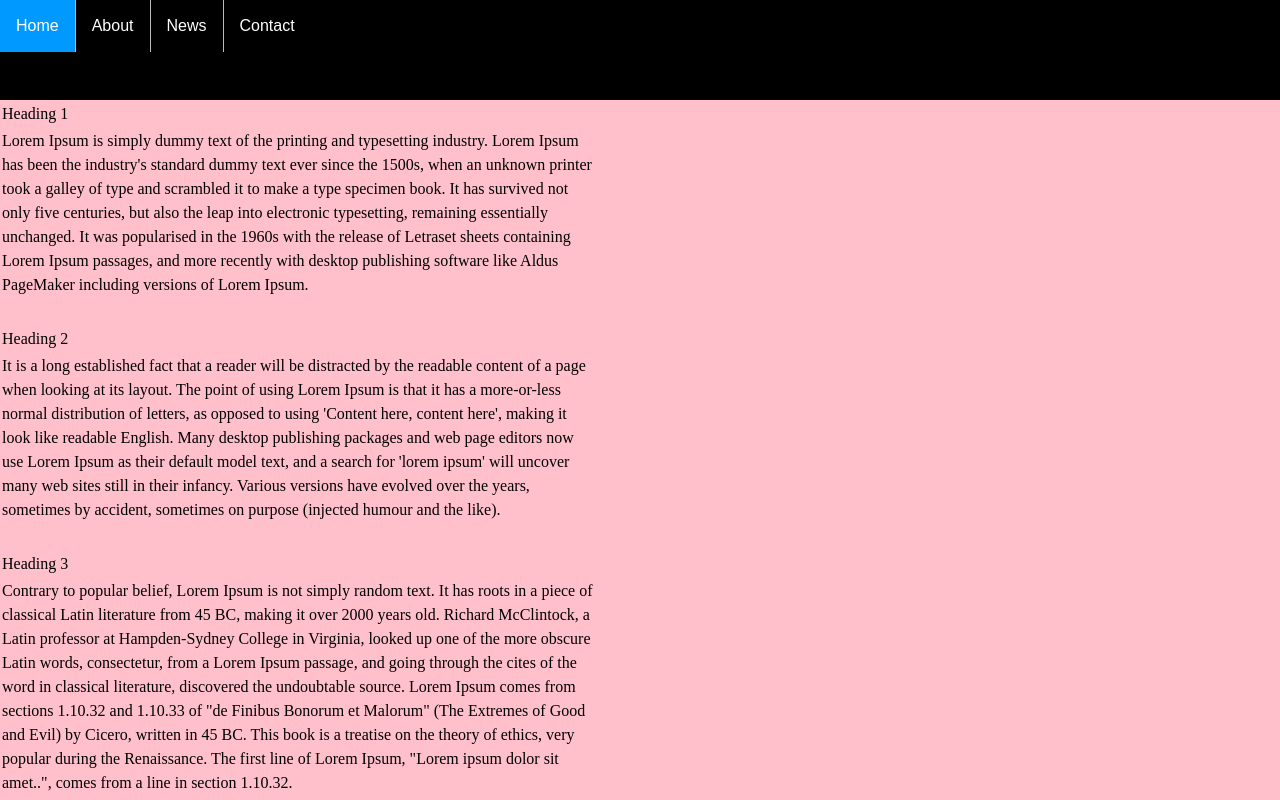
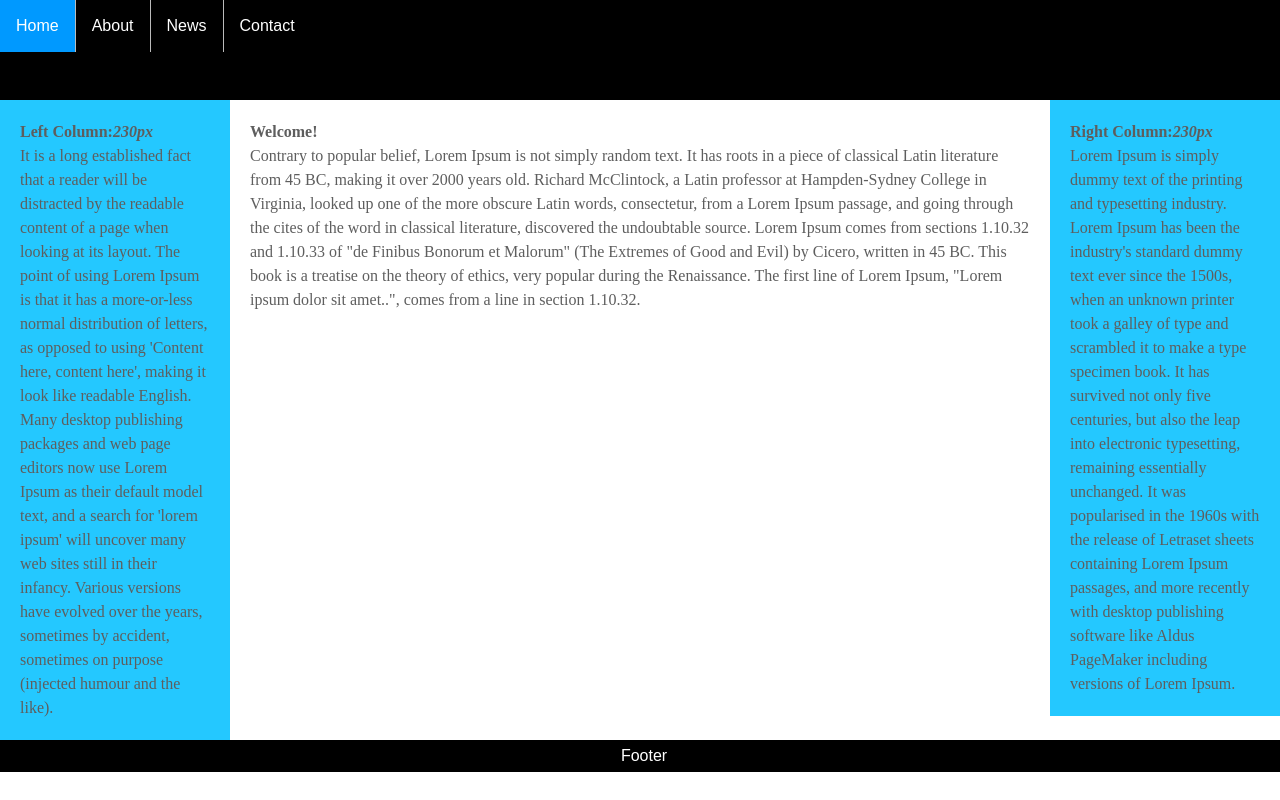
Before and after one commit to claudiahW/csspracts, a plain HTML site: page index.html in a window 1280 px wide. Drawn offline with Linux system fonts and the light colour scheme.

Commit message:
style paragraph elements

```diff
--- a/index.html
+++ b/index.html
@@ -11,7 +11,7 @@
             margin: 0;
             padding: 0;
             line-height: 1.5em;
-            background-color: pink;
+
         }
         #header {
             background-color: black;
@@ -119,46 +119,35 @@
             <ul style="display: inline;">
                 <li><a class="active" href="#home">Home</a></li>
                 <li><a href="#about">About</a></li>
-                <li><a href="#contact">News</a></li>
-                <li><a href="#about">Contact</a></li>
+                <li><a href="#news">News</a></li>
+                <li><a href="#contact">Contact</a></li>
 
             </ul>
         </div>
-   <table width="600" border="0" cellspacing="1" cellpadding="1">
-<tr>
-    <td>Heading 1</td>
-</tr>
 
-<tr>
-    <td>Lorem Ipsum is simply dummy text of the printing and typesetting industry. Lorem Ipsum has been the industry's standard dummy text ever since the 1500s, when an unknown printer took a galley of type and scrambled it to make a type specimen book. It has survived not only five centuries, but also the leap into electronic typesetting, remaining essentially unchanged. It was popularised in the 1960s with the release of Letraset sheets containing Lorem Ipsum passages, and more recently with desktop publishing software like Aldus PageMaker including versions of Lorem Ipsum.
- </td>
- </tr>
- <tr>
-    <td>
-        &nbsp;
-    </td>
- </tr>
-<tr>
-    <td>Heading 2</td>
-</tr>
-<tr>
-    <td>It is a long established fact that a reader will be distracted by the readable content of a page when looking at its layout. The point of using Lorem Ipsum is that it has a more-or-less normal distribution of letters, as opposed to using 'Content here, content here', making it look like readable English. Many desktop publishing packages and web page editors now use Lorem Ipsum as their default model text, and a search for 'lorem ipsum' will uncover many web sites still in their infancy. Various versions have evolved over the years, sometimes by accident, sometimes on purpose (injected humour and the like).
-    </td></tr>
-    <tr>
-        <td>
-            &nbsp;
-        </td>
-    </tr>
+    <div id="contentwrapper">
+    <div id="contentcolumn">
+    <div class="innertext">
+        <b>Welcome!</b><br/>
+    Contrary to popular belief, Lorem Ipsum is not simply random text. It has roots in a piece of classical Latin literature from 45 BC, making it over 2000 years old. Richard McClintock, a Latin professor at Hampden-Sydney College in Virginia, looked up one of the more obscure Latin words, consectetur, from a Lorem Ipsum passage, and going through the cites of the word in classical literature, discovered the undoubtable source. Lorem Ipsum comes from sections 1.10.32 and 1.10.33 of "de Finibus Bonorum et Malorum" (The Extremes of Good and Evil) by Cicero, written in 45 BC. This book is a treatise on the theory of ethics, very popular during the Renaissance. The first line of Lorem Ipsum, "Lorem ipsum dolor sit amet..", comes from a line in section 1.10.32.
+    </div>
+    </div>
+    </div>
+<div id="leftcolumn">
+    <div class="innertext">
+        <b>Left Column:<em>230px</em><br/></b>
+        It is a long established fact that a reader will be distracted by the readable content of a page when looking at its layout. The point of using Lorem Ipsum is that it has a more-or-less normal distribution of letters, as opposed to using 'Content here, content here', making it look like readable English. Many desktop publishing packages and web page editors now use Lorem Ipsum as their default model text, and a search for 'lorem ipsum' will uncover many web sites still in their infancy. Various versions have evolved over the years, sometimes by accident, sometimes on purpose (injected humour and the like).
 
-<tr>
-    <td>Heading 3</td>
-</tr>
-<tr>
-    <td>
-Contrary to popular belief, Lorem Ipsum is not simply random text. It has roots in a piece of classical Latin literature from 45 BC, making it over 2000 years old. Richard McClintock, a Latin professor at Hampden-Sydney College in Virginia, looked up one of the more obscure Latin words, consectetur, from a Lorem Ipsum passage, and going through the cites of the word in classical literature, discovered the undoubtable source. Lorem Ipsum comes from sections 1.10.32 and 1.10.33 of "de Finibus Bonorum et Malorum" (The Extremes of Good and Evil) by Cicero, written in 45 BC. This book is a treatise on the theory of ethics, very popular during the Renaissance. The first line of Lorem Ipsum, "Lorem ipsum dolor sit amet..", comes from a line in section 1.10.32.
-</td>
-</tr>
-</table>
+    </div>
+
 </div>
+<div id="rightcolumn">
+    <div class="innertext">
+        <b>Right Column:<em>230px</em><br/></b>
+        Lorem Ipsum is simply dummy text of the printing and typesetting industry. Lorem Ipsum has been the industry's standard dummy text ever since the 1500s, when an unknown printer took a galley of type and scrambled it to make a type specimen book. It has survived not only five centuries, but also the leap into electronic typesetting, remaining essentially unchanged. It was popularised in the 1960s with the release of Letraset sheets containing Lorem Ipsum passages, and more recently with desktop publishing software like Aldus PageMaker including versions of Lorem Ipsum.
+    </div>
+</div>
+
+<div id="footer">Footer</div>
 </body>
 </html>
```
